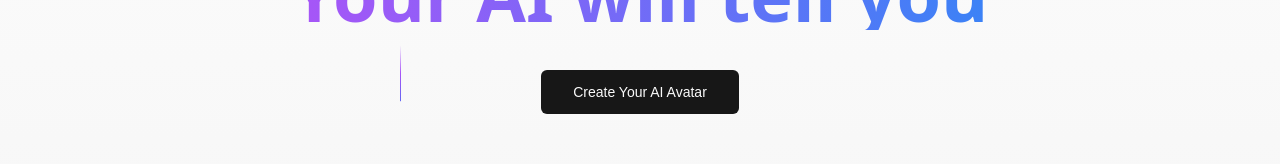
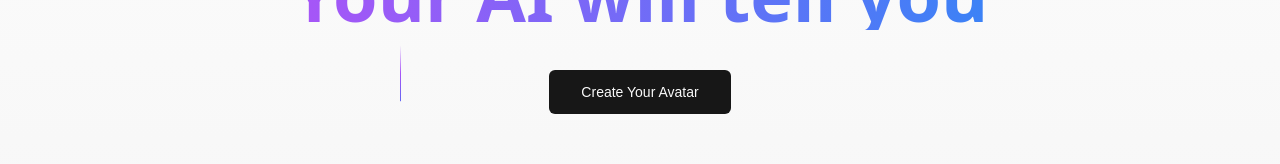
Before and after one commit to MatejBendik/hackathon-erste-2024, a Next.js app: page / in a window 1280 px wide. Shown: the part 420-584 px from the top of the page. Built offline with nearby package versions, Linux system fonts and the light colour scheme; no server answers.

Commit message:
Revert "Change button text and push to new repo"
This reverts commit db3663e0452e2f54b816708c99e26fcbd3a73f3b.

```diff
--- a/app/page.tsx
+++ b/app/page.tsx
@@ -3,6 +3,7 @@ import { Button } from "@/components/ui/button";
 import { BackgroundBeamsWithCollision } from "@/components/ui/background-beams-with-collision";
 
 export default function Home() {
+
   return (
     <BackgroundBeamsWithCollision>
       <div className="flex flex-col items-center">
@@ -18,13 +19,11 @@ export default function Home() {
         </div>
         <div>
           <Button asChild size="lg">
-            <Link
-              href={{
-                pathname: "/avatar",
-                query: { mode: "create" },
-              }}
-            >
-              Create Your AI Avatar
+            <Link href={{
+              pathname: "/avatar",
+              query: { mode: "create" }
+            }}>
+              Create Your Avatar
             </Link>
           </Button>
         </div>
```
